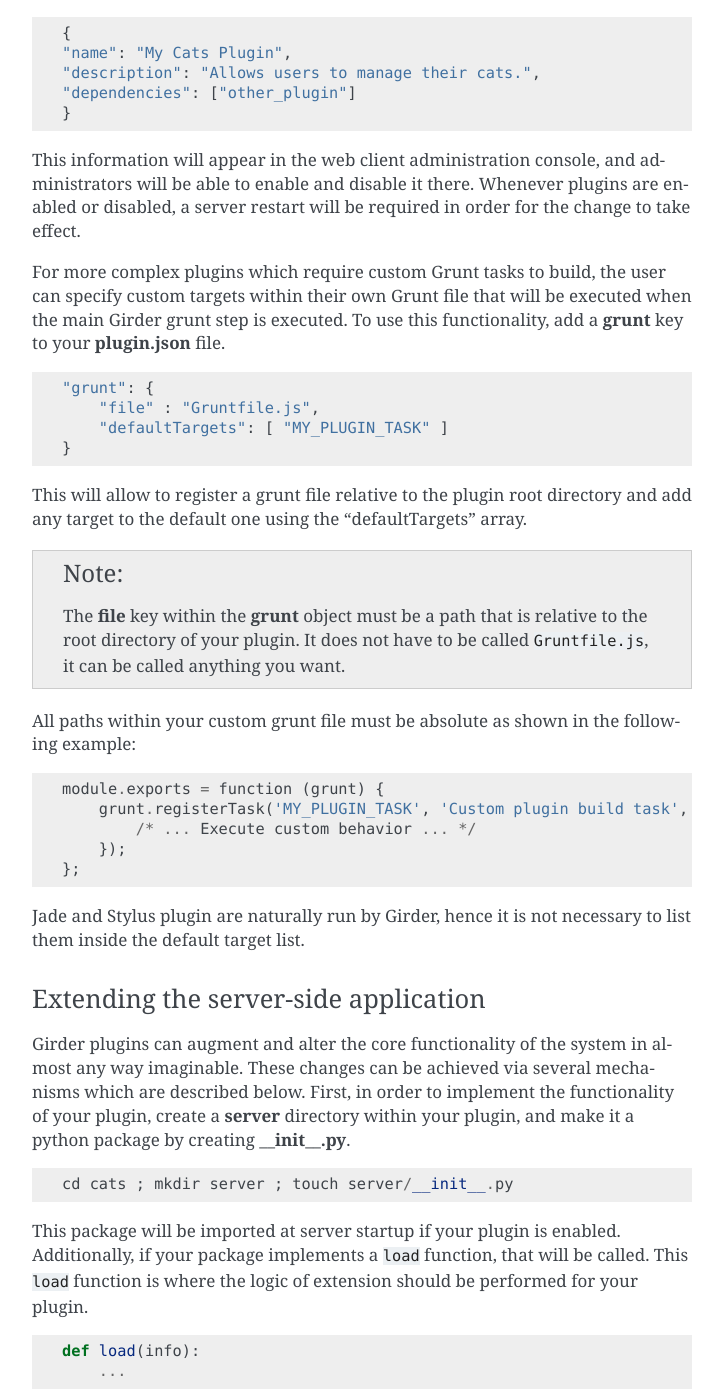
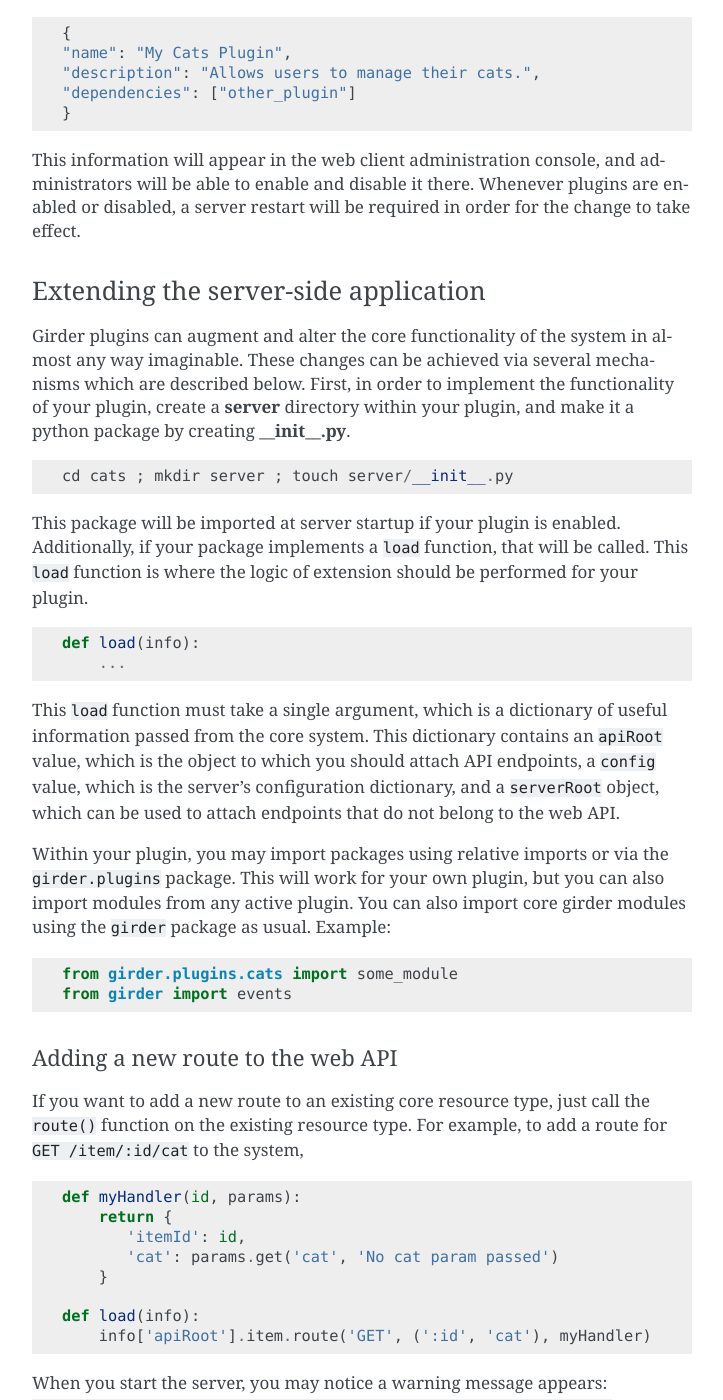
Before and after one commit to girder/girder, a Sphinx documentation site: the page built from docs/development.rst, in a window 1280 px wide and 1400 px high, scrolled down 4901 px. Shown: the whole window, without its empty margins (388-1111 px from the left). Built offline with Sphinx 7.4.7, drawn with Linux system fonts in a browser that asks for light colours; some of the changed text lies outside the part shown.

Commit message:
More docs cleanup of new grunt features

```diff
--- a/docs/development.rst
+++ b/docs/development.rst
@@ -228,35 +228,6 @@
 administrators will be able to enable and disable it there. Whenever plugins
 are enabled or disabled, a server restart will be required in order for the
 change to take effect.
-
-For more complex plugins which require custom Grunt tasks to build, the user can
-specify custom targets within their own Grunt file that will be executed when
-the main Girder grunt step is executed. To use this functionality, add a **grunt**
-key to your **plugin.json** file. ::
-
-    "grunt": {
-        "file" : "Gruntfile.js",
-        "defaultTargets": [ "MY_PLUGIN_TASK" ]
-    }
-
-This will allow to register a grunt file relative to the plugin root directory
-and add any target to the default one using the "defaultTargets" array.
-
-.. note:: The **file** key within the **grunt** object must be a path that is
-   relative to the root directory of your plugin. It does not have to be called
-   ``Gruntfile.js``, it can be called anything you want.
-
-All paths within your custom grunt file must be absolute as shown in the following
-example: ::
-
-    module.exports = function (grunt) {
-        grunt.registerTask('MY_PLUGIN_TASK', 'Custom plugin build task', function () {
-            /* ... Execute custom behavior ... */
-        });
-    };
-
-Jade and Stylus plugin are naturally run by Girder, hence it is not necessary
-to list them inside the default target list.
 
 Extending the server-side application
 ^^^^^^^^^^^^^^^^^^^^^^^^^^^^^^^^^^^^^
```
Also changed, not shown: other parts of docs/development.rst (+33 -0 lines).
